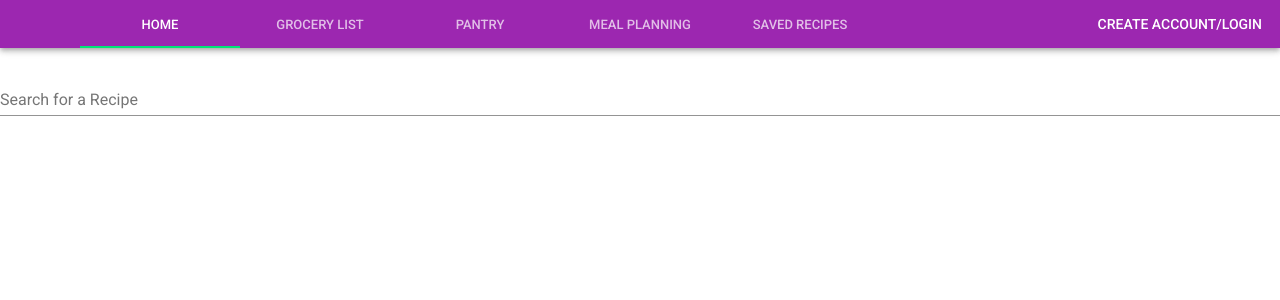
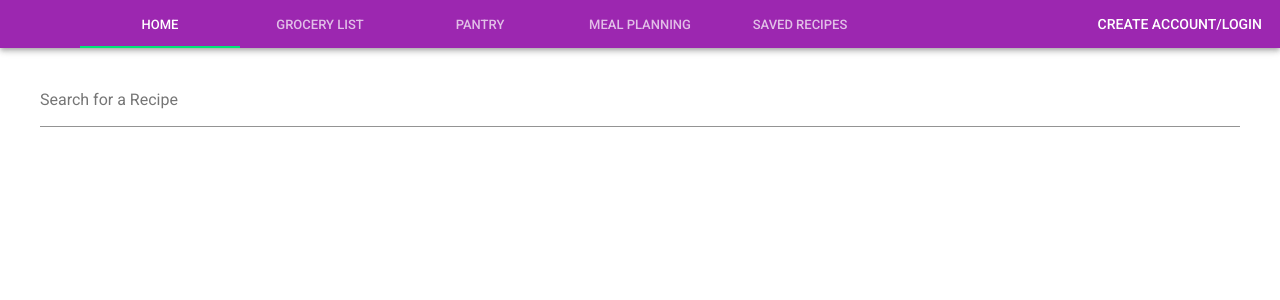
Before and after one commit to AdamKogut/RecipeCookbook, a React (Create React App) app in the folder frontend/: page / in a window 1280 px wide. Shown: the top 300 px of the page. Built offline with nearby package versions, Linux system fonts and the light colour scheme; no server answers.

Commit message:
Tweak Search UI

```diff
--- a/frontend/src/components/BodyContainer/BodyContainer.css
+++ b/frontend/src/components/BodyContainer/BodyContainer.css
@@ -1,5 +1,5 @@
 #body-container {
-  width: 1500px;
+  width: 1200px;
   margin: auto;
   padding-top: 20px;
 }
--- a/frontend/src/components/RecipeCard/RecipeCard.css
+++ b/frontend/src/components/RecipeCard/RecipeCard.css
@@ -1,8 +1,12 @@
 .recipe-media {
-  height: 0;
-  padding-top: 56.25%;
-}
+   height: 0;
+   padding-top: 56.25%;
+ }
 
 .recipe-card:hover {
   cursor: pointer;
 }
+
+.recipe-card-header {
+  font-size: 1.3rem !important;
+}
--- a/frontend/src/components/RecipeCard/RecipeCard.js
+++ b/frontend/src/components/RecipeCard/RecipeCard.js
@@ -20,6 +20,9 @@ class RecipeCard extends React.Component {
       >
         <CardHeader
           title={this.props.title}
+          classes={{
+            title: 'recipe-card-header'
+          }}
         />
 
         <CardMedia
--- a/frontend/src/components/RecipeModal/RecipeModal.js
+++ b/frontend/src/components/RecipeModal/RecipeModal.js
@@ -80,7 +80,7 @@ class RecipeModal extends React.Component {
 
           <div id={'recipe-modal-description'}>
             <AppBar position="static" color={'default'}>
-              <Tabs value={currentTab} onChange={this.handleTab}>
+              <Tabs value={currentTab} onChange={this.handleTab} variant={'fullWidth'}>
                 <Tab label="Ingredients" />
                 <Tab label="Instructions" />
                 <Tab label="Nutrition" />
--- a/frontend/src/components/home/mainHome.css
+++ b/frontend/src/components/home/mainHome.css
@@ -5,8 +5,3 @@
   overflow-y: auto;
   overflow-x: hidden;
 }
-
-#search-results {
-  width: 1200px;
-  margin: auto;
-}
--- a/frontend/src/components/home/mainHome.js
+++ b/frontend/src/components/home/mainHome.js
@@ -121,6 +121,11 @@ class mainHome extends Component {
                 this.search();
               }
             }}
+            inputProps={{
+              style: {
+                fontSize: 25
+              }
+            }}
           />
 
           <br/>
```
